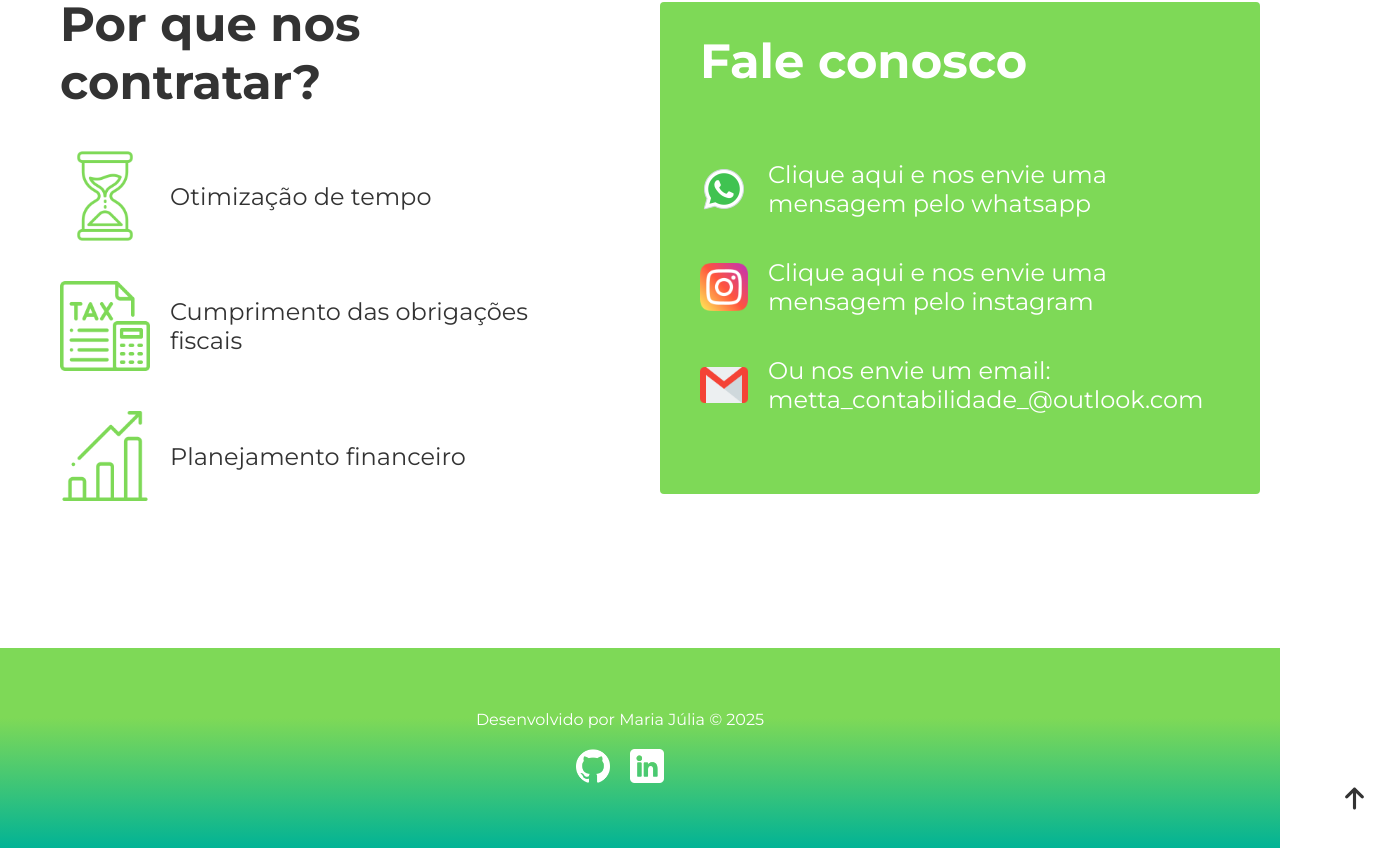
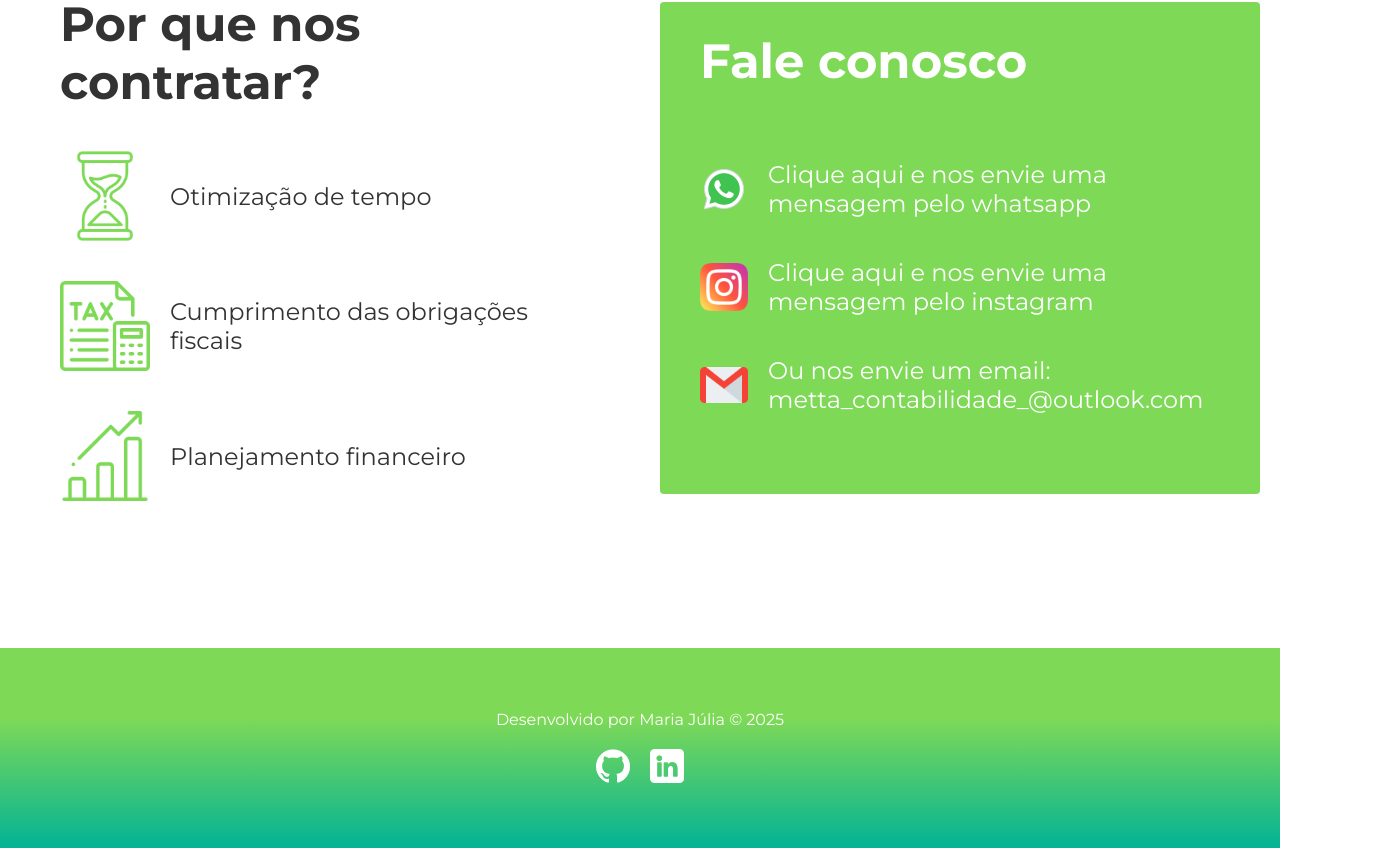
Before and after one commit to MariaJuliaAS/mettaContabilidade, a React (Vite) app: page / in a window 1280 px wide. Shown: the part 3352-4200 px from the top of the page, 1374 px wide, since content can reach past the window. Built offline with nearby package versions, Linux system fonts and the light colour scheme; no server answers; the database is empty.

Commit message:
Ajuste para o vercel reconhecer as rotas

```diff
--- a/src/components/footer/index.tsx
+++ b/src/components/footer/index.tsx
@@ -1,7 +1,7 @@
 import styles from '../../styles/footer.module.css';
 import githubLog from '../../assets/github-logo.png';
 import linkedinLogo from '../../assets/linkedin.png';
-import { FaArrowUp } from "react-icons/fa6";
+// import { FaArrowUp } from "react-icons/fa6";
 
 export function Footer() {
     return (
@@ -15,8 +15,6 @@ export function Footer() {
                 </div>
 
             </div>
-
-            <a className={styles.btnBackToTop} href="#firstScreen"><FaArrowUp size={25} color='#333' /></a>
         </footer>
     )
 }
```
Also changed, not shown: vercel.json (added).
